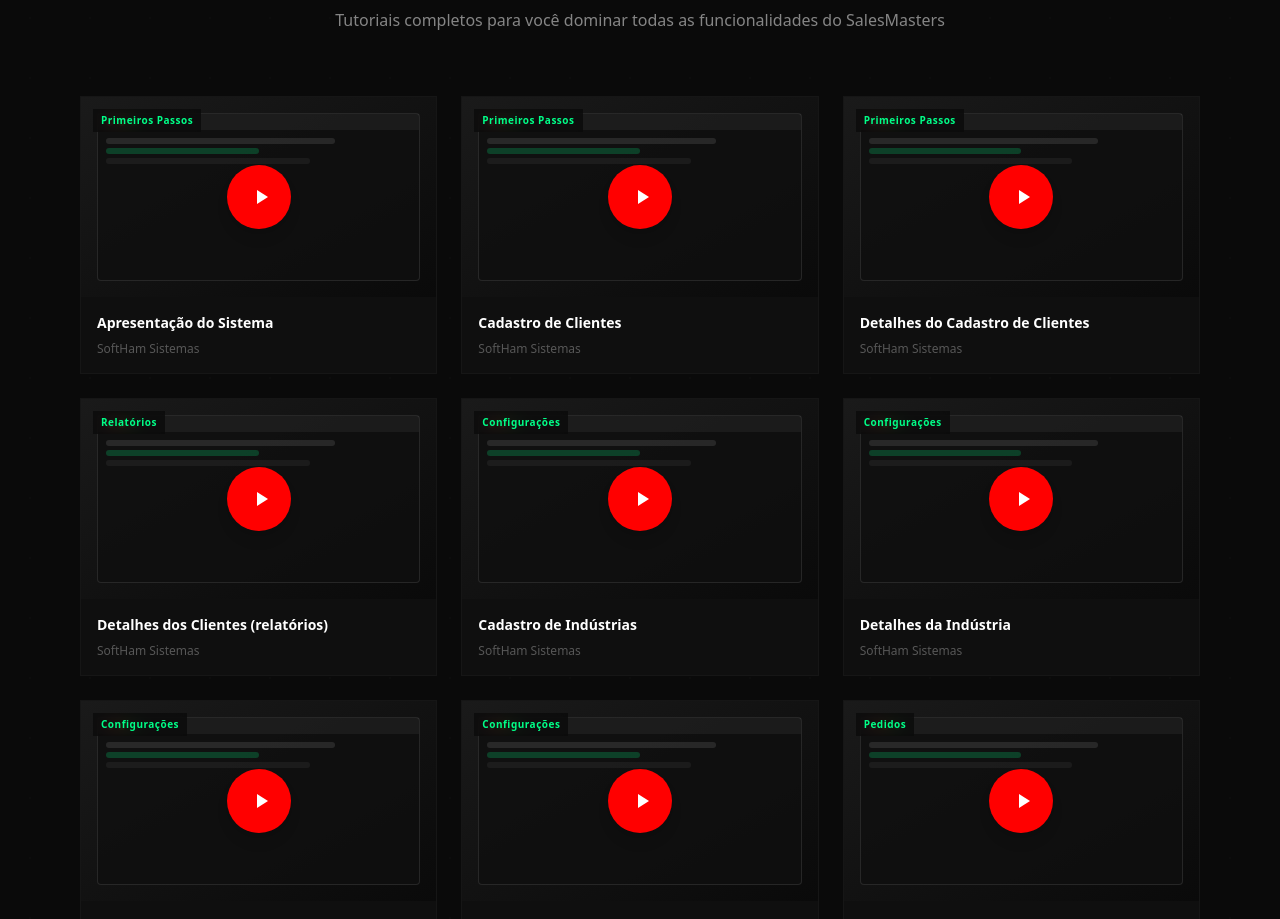
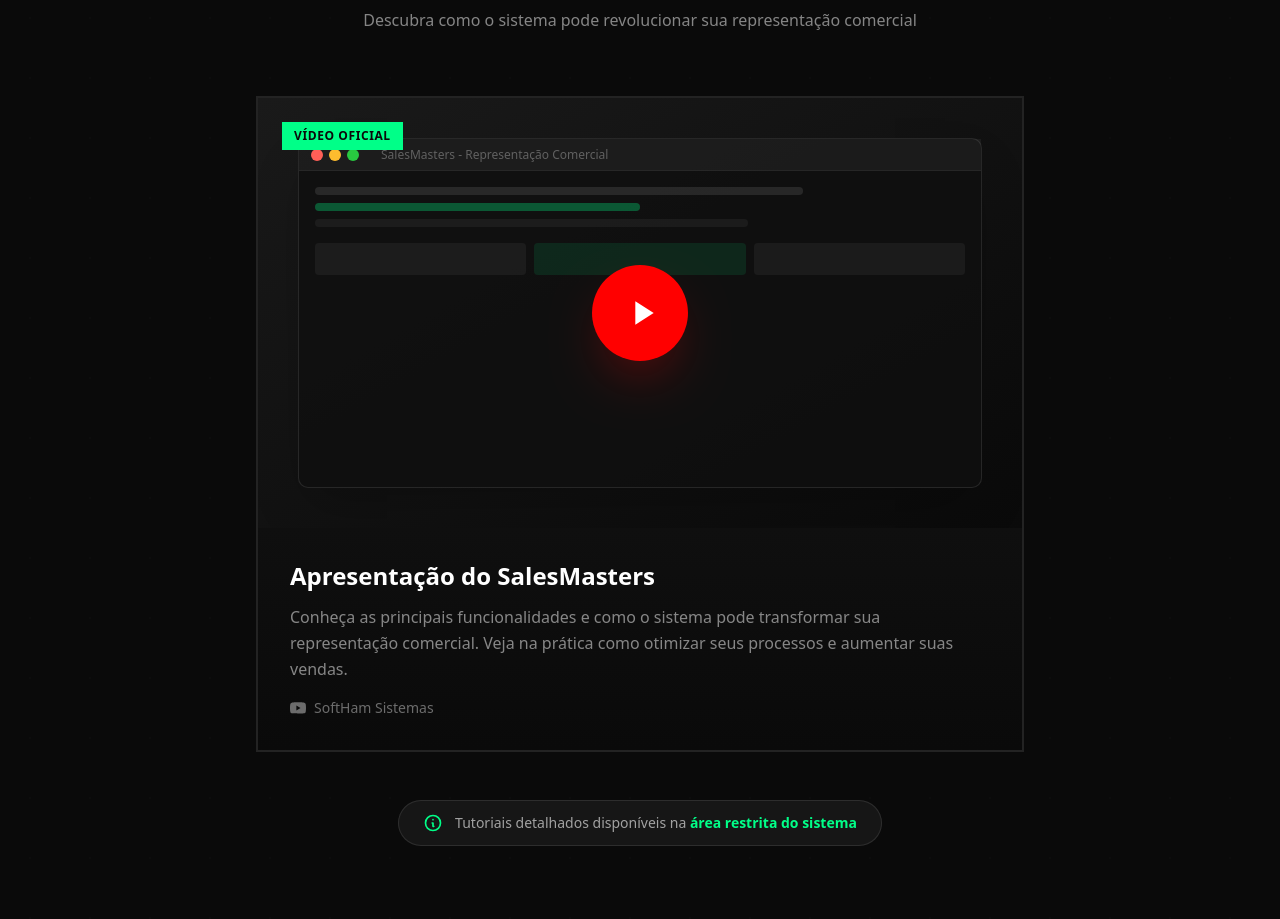
Before and after one commit to SoftHam-704/softham-site, a React (Vite) app: page /salesmaster in a window 1280 px wide. Shown: the part 3745-4664 px from the top of the page. Built offline with nearby package versions, Linux system fonts and the light colour scheme.

Commit message:
Remover a grade de múltiplos tutoriais da página /salesmaster e deixar A

```diff
--- a/src/web/pages/salesmaster.tsx
+++ b/src/web/pages/salesmaster.tsx
@@ -60,22 +60,6 @@
     text: "Envio de Emails Estratégicos: Segmente sua comunicação por área de atuação, produtos ou aniversários. Catálogo Digital Integrado: Apresente seus fornecedores com o brilho que eles merecem. Agenda Inteligente: Otimize sua rota de visitas com base na lucratividade e na urgência de atendimento.",
     gradient: "from-[#ff0033]/20 to-[#ff0033]/5"
   }
-];
-
-// Tutorial Data
-const tutorials = [
-  { id: 1, title: "Apresentação do Sistema", category: "Primeiros Passos" },
-  { id: 2, title: "Cadastro de Clientes", category: "Primeiros Passos" },
-  { id: 3, title: "Detalhes do Cadastro de Clientes", category: "Primeiros Passos" },
-  { id: 4, title: "Detalhes dos Clientes (relatórios)", category: "Relatórios" },
-  { id: 5, title: "Cadastro de Indústrias", category: "Configurações" },
-  { id: 6, title: "Detalhes da Indústria", category: "Configurações" },
-  { id: 7, title: "Requisitos para Importar Tab. Preços", category: "Configurações" },
-  { id: 8, title: "Importar Tabela de Preços", category: "Configurações" },
-  { id: 9, title: "Digitação dos Pedidos Parte 1", category: "Pedidos" },
-  { id: 10, title: "Digitação Pedidos Parte 2 (via excel)", category: "Pedidos" },
-  { id: 11, title: "Botões na Aba de Conf. do Pedido", category: "Pedidos" },
-  { id: 12, title: "Emissão de Pedidos em Lote", category: "Pedidos" },
 ];
 
 const plans = [
@@ -504,7 +488,7 @@
   );
 };
 
-// Tutorials Section
+// Tutorials Section - Single Presentation Video
 const TutorialsSection = () => {
   const { ref, isVisible } = useIntersectionObserver();
 
@@ -514,85 +498,101 @@
 
       <div className="relative max-w-7xl mx-auto px-6 lg:px-20">
         <div className={`text-center mb-16 transform transition-all duration-700 ${isVisible ? "translate-y-0 opacity-100" : "translate-y-10 opacity-0"}`}>
-          <span className="text-[#00ff88] text-xs font-bold tracking-[0.3em] uppercase">// TUTORIAIS EM VÍDEO</span>
+          <span className="text-[#00ff88] text-xs font-bold tracking-[0.3em] uppercase">// VÍDEO DE APRESENTAÇÃO</span>
           <h2 className="text-4xl md:text-5xl font-black text-white mt-4">
-            Aprenda passo a passo
+            Conheça o SalesMasters
           </h2>
           <p className="text-white/50 mt-4 max-w-2xl mx-auto">
-            Tutoriais completos para você dominar todas as funcionalidades do SalesMasters
+            Descubra como o sistema pode revolucionar sua representação comercial
           </p>
         </div>
 
-        <div className="grid md:grid-cols-2 lg:grid-cols-3 gap-6">
-          {tutorials.map((tutorial, index) => (
+        {/* Single Centered Video Card */}
+        <div className="flex justify-center">
           <a
-              key={tutorial.id}
             href="https://www.youtube.com/@softham"
             target="_blank"
             rel="noopener noreferrer"
-              onClick={() => trackVideoClick("SalesMasters", tutorial.title)}
-              className={`group relative overflow-hidden border border-white/5 hover:border-[#00ff88]/30 transition-all duration-500 transform ${
+            onClick={() => trackVideoClick("SalesMasters", "Apresentação do SalesMasters")}
+            className={`group relative overflow-hidden border-2 border-white/10 hover:border-[#00ff88]/50 transition-all duration-500 transform max-w-3xl w-full ${
               isVisible ? "translate-y-0 opacity-100" : "translate-y-10 opacity-0"
             }`}
-              style={{ transitionDelay: `${index * 50}ms` }}
           >
+            {/* Neon glow effect */}
+            <div className="absolute -inset-1 bg-gradient-to-r from-[#00ff88]/20 via-transparent to-[#ff0033]/20 opacity-0 group-hover:opacity-100 blur-xl transition-opacity duration-500" />
+
+            <div className="relative bg-[#0a0a0a]">
               {/* Thumbnail */}
               <div className="relative aspect-video bg-gradient-to-br from-[#1a1a1a] to-[#0a0a0a] overflow-hidden">
-                <div className="absolute inset-0 bg-gradient-to-br from-[#00ff88]/10 to-transparent opacity-0 group-hover:opacity-100 transition-opacity" />
+                <div className="absolute inset-0 bg-gradient-to-br from-[#00ff88]/10 to-transparent opacity-0 group-hover:opacity-100 transition-opacity duration-500" />
 
-                {/* Fake screenshot overlay */}
-                <div className="absolute inset-4 border border-white/10 rounded bg-[#0f0f0f]/80">
-                  <div className="h-4 bg-white/5 flex items-center px-2 gap-1">
-                    <div className="w-2 h-2 rounded-full bg-[#ff5f57]" />
-                    <div className="w-2 h-2 rounded-full bg-[#febc2e]" />
-                    <div className="w-2 h-2 rounded-full bg-[#28c840]" />
+                {/* Fake screenshot overlay - larger version */}
+                <div className="absolute inset-6 md:inset-10 border border-white/10 rounded-lg bg-[#0f0f0f]/80 shadow-2xl">
+                  <div className="h-6 md:h-8 bg-white/5 flex items-center px-3 gap-1.5 border-b border-white/5">
+                    <div className="w-2.5 h-2.5 md:w-3 md:h-3 rounded-full bg-[#ff5f57]" />
+                    <div className="w-2.5 h-2.5 md:w-3 md:h-3 rounded-full bg-[#febc2e]" />
+                    <div className="w-2.5 h-2.5 md:w-3 md:h-3 rounded-full bg-[#28c840]" />
+                    <span className="ml-4 text-white/30 text-xs hidden md:block">SalesMasters - Representação Comercial</span>
                   </div>
-                  <div className="p-2 space-y-1">
-                    <div className="h-1.5 w-3/4 bg-white/10 rounded" />
-                    <div className="h-1.5 w-1/2 bg-[#00ff88]/20 rounded" />
-                    <div className="h-1.5 w-2/3 bg-white/5 rounded" />
+                  <div className="p-4 space-y-2">
+                    <div className="h-2 w-3/4 bg-white/10 rounded" />
+                    <div className="h-2 w-1/2 bg-[#00ff88]/30 rounded" />
+                    <div className="h-2 w-2/3 bg-white/5 rounded" />
+                    <div className="grid grid-cols-3 gap-2 mt-4">
+                      <div className="h-8 bg-white/5 rounded" />
+                      <div className="h-8 bg-[#00ff88]/10 rounded" />
+                      <div className="h-8 bg-white/5 rounded" />
+                    </div>
                   </div>
                 </div>
 
-                {/* Play button */}
+                {/* Play button - larger */}
                 <div className="absolute inset-0 flex items-center justify-center">
-                  <div className="w-16 h-16 rounded-full bg-[#ff0000] flex items-center justify-center transform group-hover:scale-110 transition-transform shadow-lg">
-                    <svg className="w-6 h-6 text-white ml-1" fill="currentColor" viewBox="0 0 24 24">
+                  <div className="w-20 h-20 md:w-24 md:h-24 rounded-full bg-[#ff0000] flex items-center justify-center transform group-hover:scale-110 transition-transform duration-300 shadow-2xl shadow-[#ff0000]/30">
+                    <svg className="w-8 h-8 md:w-10 md:h-10 text-white ml-1" fill="currentColor" viewBox="0 0 24 24">
                       <path d="M8 5v14l11-7z"/>
                     </svg>
                   </div>
                 </div>
 
-                {/* Category badge */}
-                <div className="absolute top-3 left-3 px-2 py-1 bg-[#0a0a0a]/80 backdrop-blur-sm text-[10px] font-bold text-[#00ff88] tracking-wider">
-                  {tutorial.category}
+                {/* Featured badge */}
+                <div className="absolute top-4 left-4 md:top-6 md:left-6 px-3 py-1.5 bg-[#00ff88] text-[#0a0a0a] text-xs font-black tracking-wider">
+                  VÍDEO OFICIAL
                 </div>
               </div>
 
-              {/* Title */}
-              <div className="p-4 bg-[#0f0f0f]">
-                <h3 className="text-white font-bold text-sm group-hover:text-[#00ff88] transition-colors line-clamp-2">
-                  {tutorial.title}
+              {/* Title and Description */}
+              <div className="p-6 md:p-8 bg-gradient-to-b from-[#0f0f0f] to-[#0a0a0a]">
+                <h3 className="text-white font-black text-xl md:text-2xl group-hover:text-[#00ff88] transition-colors">
+                  Apresentação do SalesMasters
                 </h3>
-                <p className="text-white/30 text-xs mt-2">SoftHam Sistemas</p>
+                <p className="text-white/50 mt-3 text-sm md:text-base leading-relaxed">
+                  Conheça as principais funcionalidades e como o sistema pode transformar sua representação comercial.
+                  Veja na prática como otimizar seus processos e aumentar suas vendas.
+                </p>
+                <div className="flex items-center gap-4 mt-4">
+                  <div className="flex items-center gap-2 text-white/40 text-sm">
+                    <svg className="w-4 h-4" fill="currentColor" viewBox="0 0 24 24">
+                      <path d="M23.498 6.186a3.016 3.016 0 0 0-2.122-2.136C19.505 3.545 12 3.545 12 3.545s-7.505 0-9.377.505A3.017 3.017 0 0 0 .502 6.186C0 8.07 0 12 0 12s0 3.93.502 5.814a3.016 3.016 0 0 0 2.122 2.136c1.871.505 9.376.505 9.376.505s7.505 0 9.377-.505a3.015 3.015 0 0 0 2.122-2.136C24 15.93 24 12 24 12s0-3.93-.502-5.814zM9.545 15.568V8.432L15.818 12l-6.273 3.568z"/>
+                    </svg>
+                    SoftHam Sistemas
+                  </div>
+                </div>
+              </div>
             </div>
           </a>
-          ))}
         </div>
 
-        {/* YouTube CTA */}
-        <div className={`text-center mt-12 transform transition-all duration-700 delay-500 ${isVisible ? "translate-y-0 opacity-100" : "translate-y-10 opacity-0"}`}>
-          <a
-            href="https://www.youtube.com/@softham"
-            target="_blank"
-            rel="noopener noreferrer"
-            className="inline-flex items-center gap-3 px-8 py-4 bg-[#ff0000] text-white font-bold text-sm tracking-wider hover:bg-[#cc0000] transition-colors"
-          >
-            <svg className="w-5 h-5" fill="currentColor" viewBox="0 0 24 24">
-              <path d="M23.498 6.186a3.016 3.016 0 0 0-2.122-2.136C19.505 3.545 12 3.545 12 3.545s-7.505 0-9.377.505A3.017 3.017 0 0 0 .502 6.186C0 8.07 0 12 0 12s0 3.93.502 5.814a3.016 3.016 0 0 0 2.122 2.136c1.871.505 9.376.505 9.376.505s7.505 0 9.377-.505a3.015 3.015 0 0 0 2.122-2.136C24 15.93 24 12 24 12s0-3.93-.502-5.814zM9.545 15.568V8.432L15.818 12l-6.273 3.568z"/>
+        {/* Info about more tutorials */}
+        <div className={`text-center mt-12 transform transition-all duration-700 delay-300 ${isVisible ? "translate-y-0 opacity-100" : "translate-y-10 opacity-0"}`}>
+          <div className="inline-flex items-center gap-3 px-6 py-3 bg-white/5 border border-white/10 rounded-full">
+            <svg className="w-5 h-5 text-[#00ff88]" fill="none" stroke="currentColor" viewBox="0 0 24 24">
+              <path strokeLinecap="round" strokeLinejoin="round" strokeWidth={2} d="M13 16h-1v-4h-1m1-4h.01M21 12a9 9 0 11-18 0 9 9 0 0118 0z" />
             </svg>
-            VER TODOS OS TUTORIAIS NO YOUTUBE
-          </a>
+            <span className="text-white/60 text-sm">
+              Tutoriais detalhados disponíveis na <span className="text-[#00ff88] font-semibold">área restrita do sistema</span>
+            </span>
+          </div>
         </div>
       </div>
     </section>
```
Also changed, not shown: tasks.json (+1 -1 lines). Lines whose indentation alone changed are shown as unchanged.
